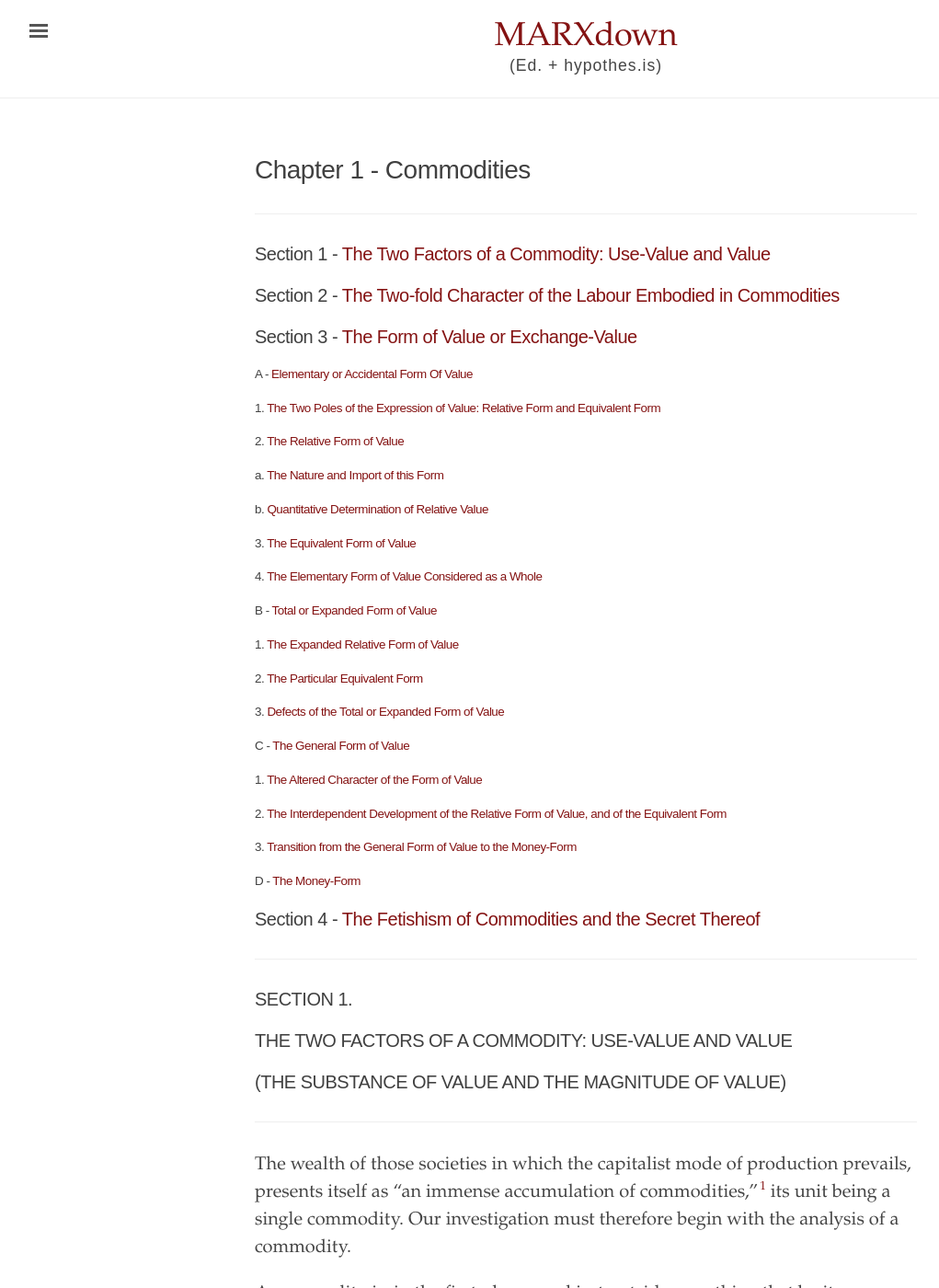
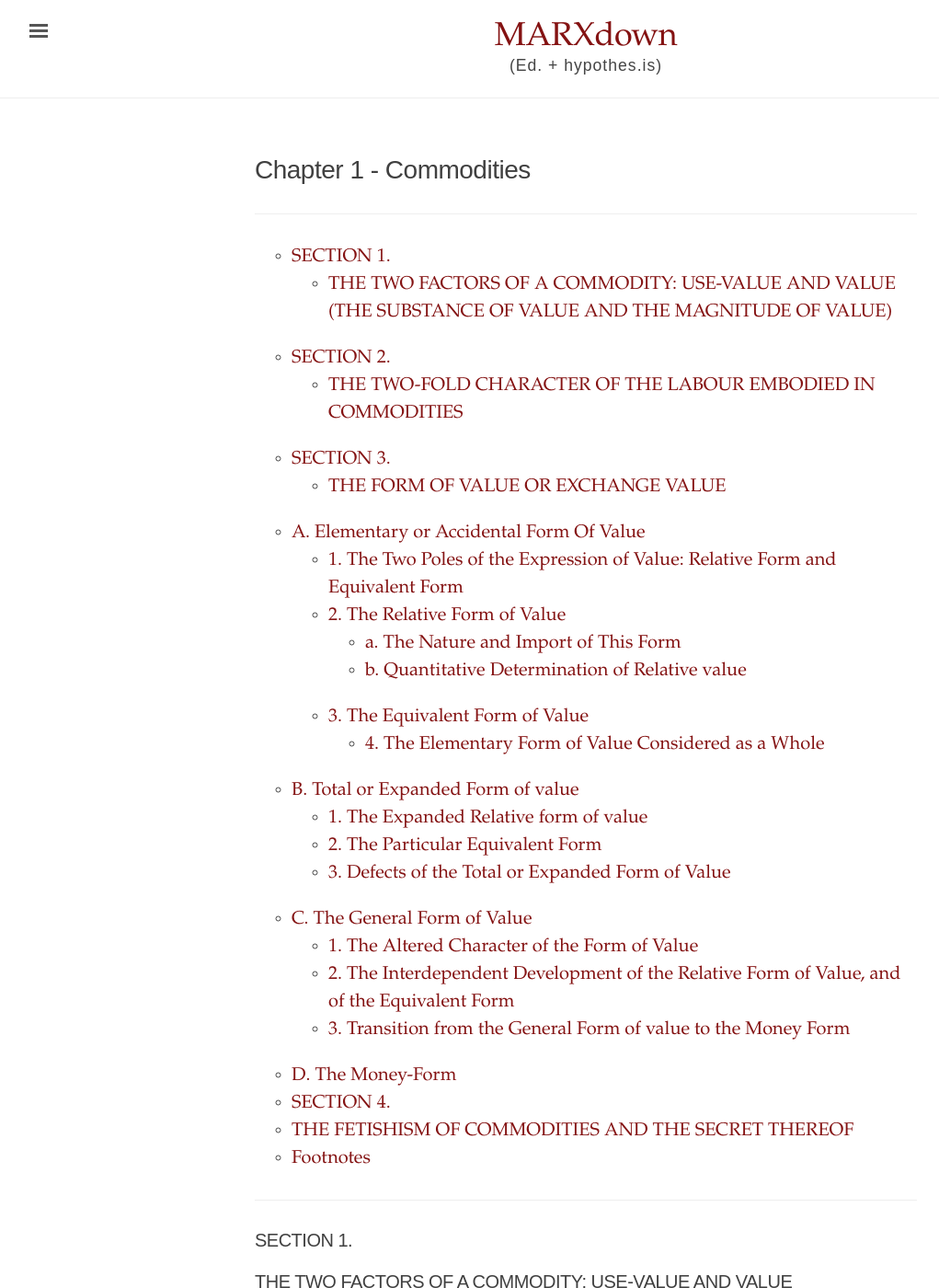
Before and after one commit to MARXdown/MARXdown.github.io, a Jekyll site: the page built from _texts/ch01.md, in a window 1280 px wide and 1400 px high. Shown: the whole window at 92% size, without its empty margins (3-1024 px from the left). Built offline with Jekyll 4.4.1, drawn with Linux system fonts in a browser that asks for light colours; some of the changed lines change nothing that is shown.

Commit message:
adding toc to ch1

```diff
--- a/_texts/ch01.md
+++ b/_texts/ch01.md
@@ -4,35 +4,36 @@ title: "Chapter 1 - Commodities"
 author:
 ---
 * * *
+- TOC
+{:toc}
 
-##### Section 1 - [The Two Factors of a Commodity: Use-Value and Value](#section-1)
-##### Section 2 - [The Two-fold Character of the Labour Embodied in Commodities](#section-2)
-##### Section 3 - [The Form of Value or Exchange-Value](#section-3)
-
-###### A - [Elementary or Accidental Form Of Value](#elementary-or-accidental-form-of-value)
-###### 1. [The Two Poles of the Expression of Value: Relative Form and Equivalent Form](#the-two-poles-of-the-expression-of-value)
-###### 2. [The Relative Form of Value](#the-relative-form-of-value)
+<!-- # Section 1 - [The Two Factors of a Commodity: Use-Value and Value](#section-1)
+# Section 2 - [The Two-fold Character of the Labour Embodied in Commodities](#section-2)
+# Section 3 - [The Form of Value or Exchange-Value](#section-3)
+---
+## A - [Elementary or Accidental Form Of Value](#elementary-or-accidental-form-of-value)
+  1. [The Two Poles of the Expression of Value: Relative Form and Equivalent Form](#the-two-poles-of-the-expression-of-value)
+  2. [The Relative Form of Value](#the-relative-form-of-value)
 ###### a. [The Nature and Import of this Form](#the-nature-and-import-of-this-form)
 ###### b. [Quantitative Determination of Relative Value](#quantitative-determination-of-relative-value)
-###### 3. [The Equivalent Form of Value](#the-equivalent-form-of-value)
-###### 4. [The Elementary Form of Value Considered as a Whole](#the-elementary-form-of-value-considered-as-a-whole)
-###### B - [Total or Expanded Form of Value](#total-or-expanded-form-of-value)
-###### 1. [The Expanded Relative Form of Value](#the-expanded-relative-form-of-value)
-###### 2. [The Particular Equivalent Form](#the-particular-equivalent-form)
-###### 3. [Defects of the Total or Expanded Form of Value](#defects-of-the-total-or-expanded-form-of-value)
-###### C - [The General Form of Value](#the-general-form-of-value)
-###### 1. [The Altered Character of the Form of Value](#the-altered-character-of-the-form-of-value)
-###### 2. [The Interdependent Development of the Relative Form of Value, and of the Equivalent Form](#the-interdependent-development-of-the-relative-form-of-value,-and-of-the-equivalent-form)
-###### 3. [Transition from the General Form of Value to the Money-Form](#transition-from-the-general-form-of-value-to-the-money-form)
-###### D - [The Money-Form](#the-money-form)
-
-##### Section 4 - [The Fetishism of Commodities and the Secret Thereof](#section-4)
+  3. [The Equivalent Form of Value](#the-equivalent-form-of-value)
+  4. [The Elementary Form of Value Considered as a Whole](#the-elementary-form-of-value-considered-as-a-whole)
+## B - [Total or Expanded Form of Value](#total-or-expanded-form-of-value)
+  1. [The Expanded Relative Form of Value](#the-expanded-relative-form-of-value)
+  2. [The Particular Equivalent Form](#the-particular-equivalent-form)
+  3. [Defects of the Total or Expanded Form of Value](#defects-of-the-total-or-expanded-form-of-value)
+## C - [The General Form of Value](#the-general-form-of-value)
+  1. [The Altered Character of the Form of Value](#the-altered-character-of-the-form-of-value)
+  2. [The Interdependent Development of the Relative Form of Value, and of the Equivalent Form](#the-interdependent-development-of-the-relative-form-of-value,-and-of-the-equivalent-form)
+  3. [Transition from the General Form of Value to the Money-Form](#transition-from-the-general-form-of-value-to-the-money-form)
+## D - [The Money-Form](#the-money-form)
+---
+# Section 4 - [The Fetishism of Commodities and the Secret Thereof](#section-4) -->
 
 * * *
 
 ### SECTION 1.
-##### THE TWO FACTORS OF A COMMODITY: USE-VALUE AND VALUE
-##### (THE SUBSTANCE OF VALUE AND THE MAGNITUDE OF VALUE)
+##### THE TWO FACTORS OF A COMMODITY: USE-VALUE AND VALUE <br> (THE SUBSTANCE OF VALUE AND THE MAGNITUDE OF VALUE)
 
 * * *
 
@@ -164,7 +165,7 @@ Whether, then, a commodity assumes the relative form, or the opposite equivalent
 
 * * *
 
-##### 2. The Relative Form of Value
+#### 2. The Relative Form of Value
 
 * * *
 
@@ -212,7 +213,7 @@ Thus real changes in the magnitude of value are neither unequivocally nor exhaus
 
 * * *
 
-##### 3. The Equivalent Form of Value
+#### 3. The Equivalent Form of Value
 
 * * *
 
@@ -278,7 +279,7 @@ Nevertheless, the elementary form of value passes by an easy transition into a m
 
 * * *
 
-##### B. Total or Expanded Form of value
+### B. Total or Expanded Form of value
 
 * * *
 
@@ -318,7 +319,7 @@ In fact, when a person exchanges his linen for many other commodities, and thus
 
 * * *
 
-##### C. The General Form of Value
+### C. The General Form of Value
 
 * * *
 
@@ -377,7 +378,7 @@ The particular commodity, with whose bodily form the equivalent form is thus soc
 
 * * *
 
-##### D. The Money-Form
+### D. The Money-Form
 
 * * *
 
@@ -406,9 +407,9 @@ The difficulty in forming a concept of the money form, consists in clearly compr
 
 * * *
 
-#### SECTION 4.
+## SECTION 4.
 
-#### THE FETISHISM OF COMMODITIES AND THE SECRET THEREOF
+## THE FETISHISM OF COMMODITIES AND THE SECRET THEREOF
 
 * * *
 
@@ -458,7 +459,7 @@ So far no chemist has ever discovered exchange value either in a pearl or a diam
 
 * * *
 
-#### Footnotes
+## Footnotes
 
 [^1]: Karl Marx, “[Zur Kritik der Politischen Oekonomie](https://www.marxists.org/archive/marx/works/1859/critique-pol-economy/ch01.htm){:target="blank"}{:target="blank"}.” Berlin, 1859, p. 3.
 
```
Also changed, not shown: 3 other files.
